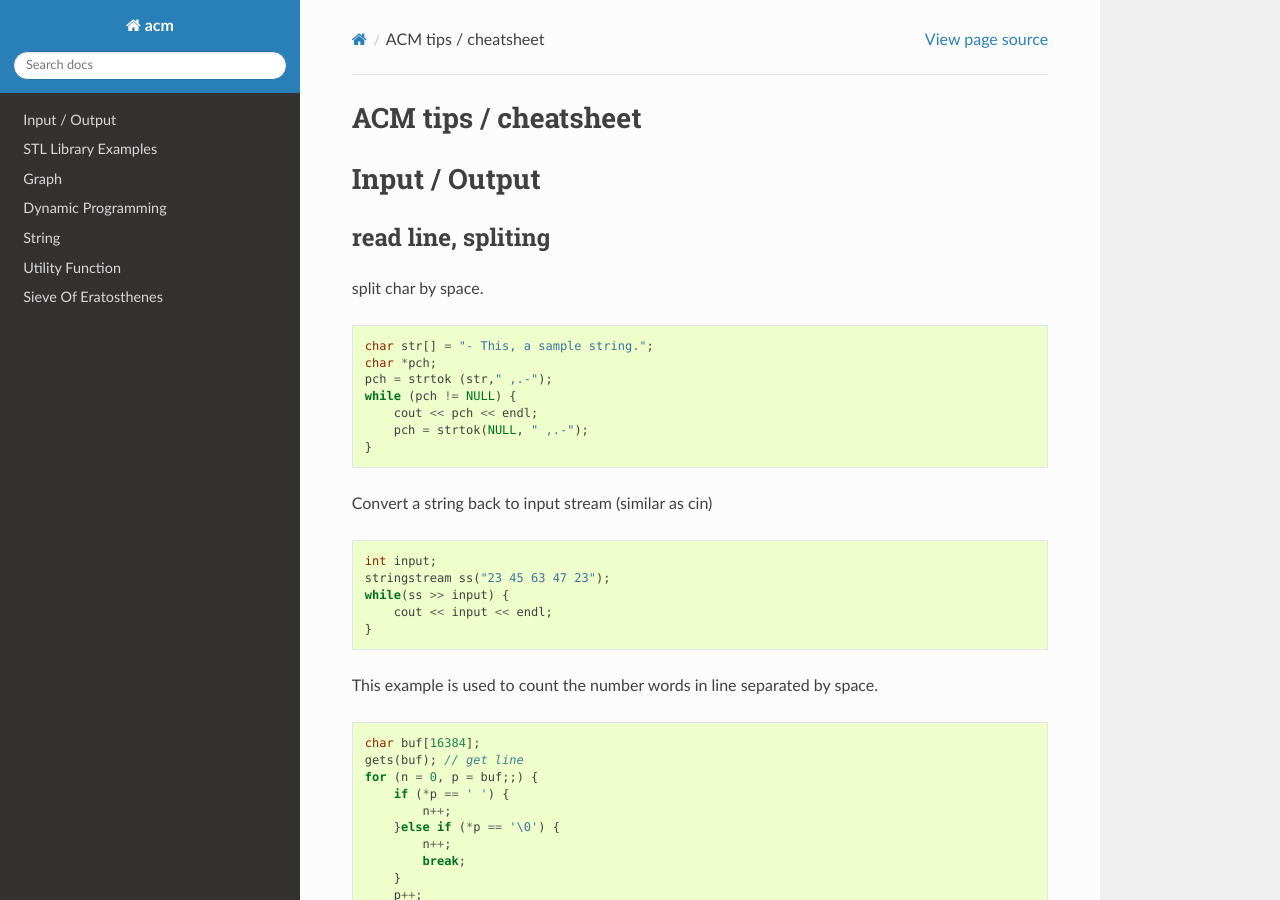
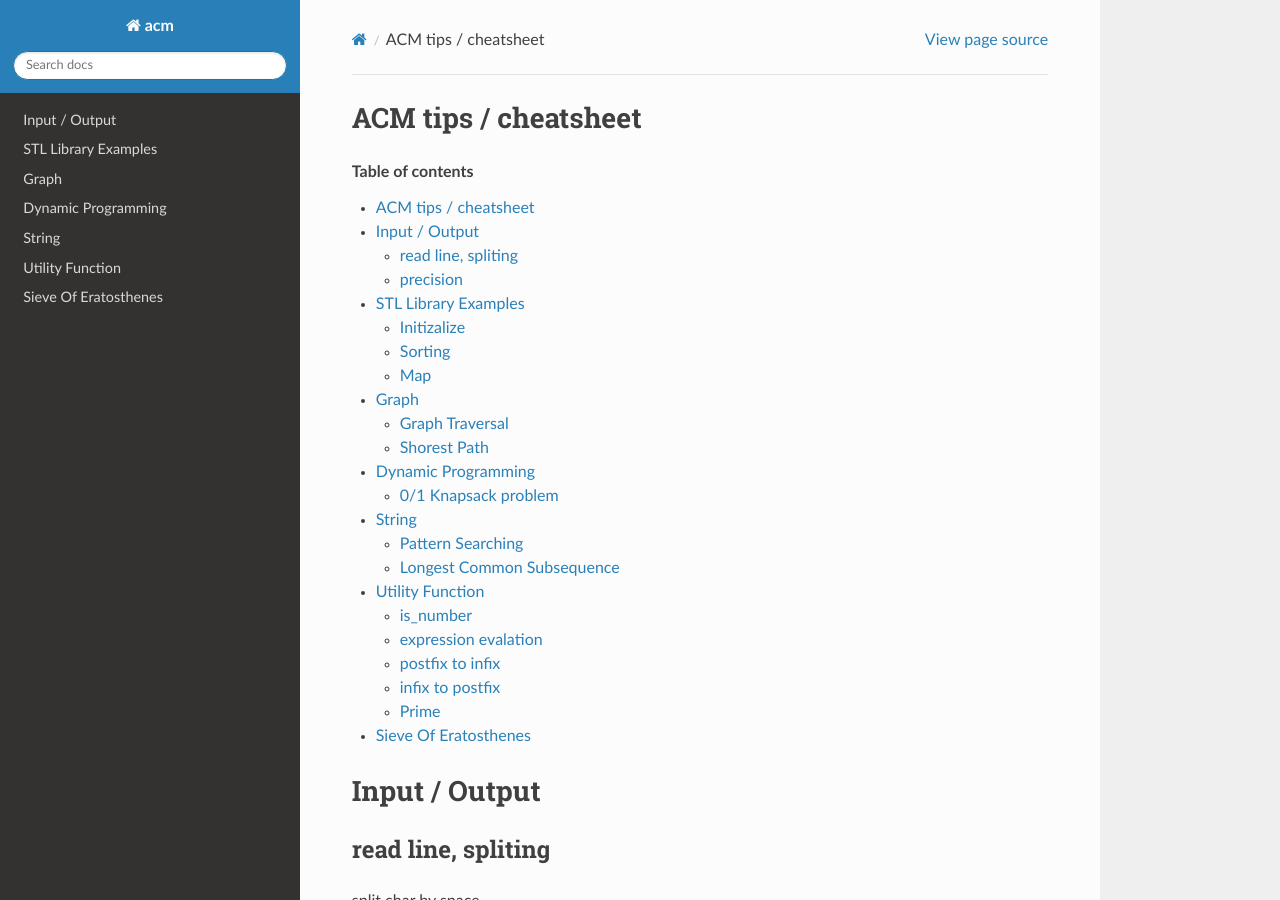
Before and after one commit to klhui97/ACM, a Sphinx documentation site: the page built from docs/source/index.rst, in a window 1280 px wide and 900 px high. Built offline with Sphinx 7.4.7 and the Read the Docs theme 2.0.0, drawn with Linux system fonts in a browser that asks for light colours; some of the changed text lies outside the part shown.

Commit message:
update docs

```diff
--- a/docs/source/index.rst
+++ b/docs/source/index.rst
@@ -17,6 +17,12 @@
     topics/string.rst
     topics/utils.rst
 
+.. footer::
+   ###Page###
+
+.. contents:: Table of contents
+    :depth: 2
+
 .. include:: topics/io.rst
 .. include:: topics/stl.rst
 .. include:: topics/graph.rst
--- a/docs/source/topics/string.rst
+++ b/docs/source/topics/string.rst
@@ -5,7 +5,7 @@
 ^^^^^^^^^^^^^^^^^
 
 Knuth Morris Pratt algorithm
-----------------------------
+++++++++++++++++++++++++++++
 
 https://www.geeksforgeeks.org/kmp-algorithm-for-pattern-searching/
 
```
